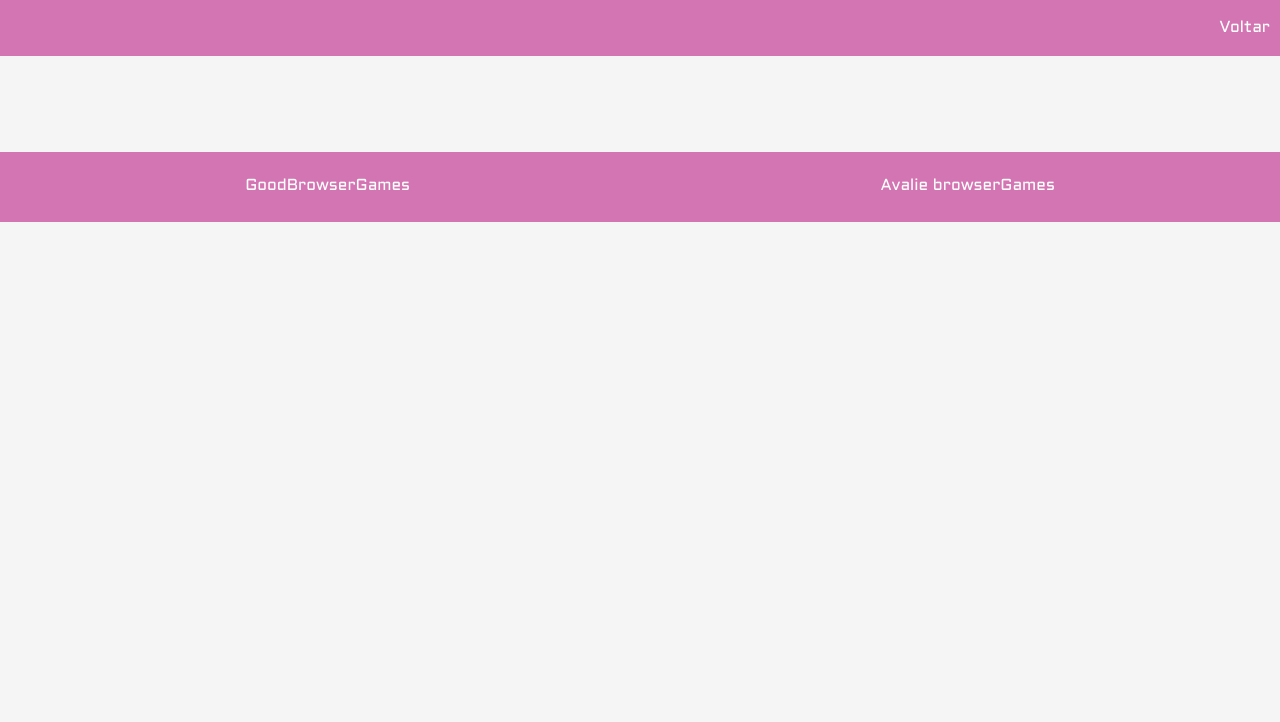
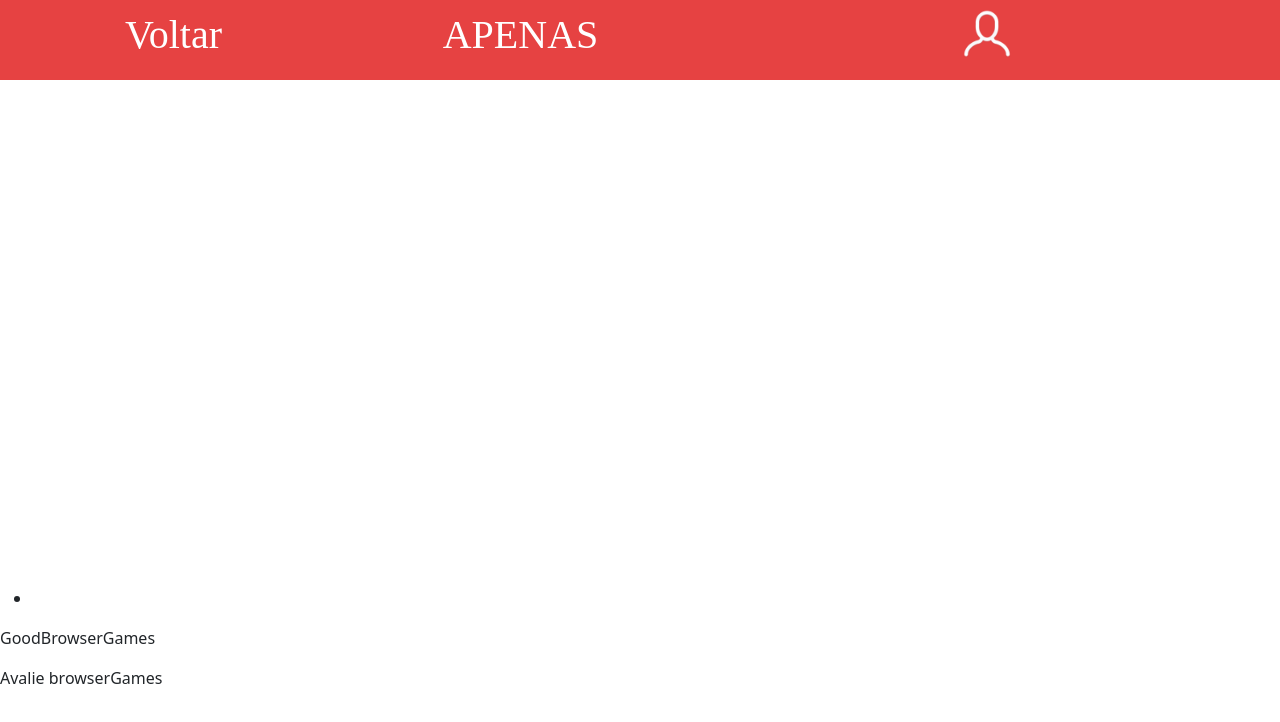
Before and after one commit to MuriloRBS/Projeto-GoodBrowserGames, a website: page src/main/resources/static/browserGame.html in a window 1280 px wide. Drawn offline with nearby package versions, Linux system fonts and the light colour scheme; no server answers.

Commit message:
V40Oficial

```diff
--- a/src/main/resources/static/browserGame.html
+++ b/src/main/resources/static/browserGame.html
@@ -1,12 +1,23 @@
 <html>
     <head>
         <meta charset="utf-8"/>
-        <title>ExaltaGame</title>
+        <title>Apenas Bombados</title>
         <script src="javascript/APIService.js"></script>
-        <script src="javascript/browserGamePage.js"></script>
-        <link rel="stylesheet" href="css/styleBrowserGame.css"/>
+        <script src="javascript/updateGame.js"></script>
+        <link rel="stylesheet" href="css/styleAdicionar.css"/>
         <meta name="viewport" content="width=device-width, initial-scale=1.0">
+        <link href="https://cdn.jsdelivr.net/npm/bootstrap@5.2.0-beta1/dist/css/bootstrap.min.css" rel="stylesheet" integrity="sha384-0evHe/X+R7YkIZDRvuzKMRqM+OrBnVFBL6DOitfPri4tjfHxaWutUpFmBp4vmVor" crossorigin="anonymous">
     </head>
+<head>
+
+    <div class="header">
+     <section class="container1 flex">
+        <div class="item flex-item-1"><li class="voltarBtn"><a href="profile.html"><p>Voltar</p></a></li></div>
+        <div class="item flex-item-1 title1">APENAS BOMBADOS</div>
+        <div class="item flex-item-1"><a href="profile.html"><img src="imagens/iconePerfil.png" style="width: auto; max-height: 10%; "></a></div>
+    </section>
+      </header>
+</head>
     <body onload="getBrowserGame()">
         <section>
             <nav>
```
Also changed, not shown: target/classes/static/browserGame.html (+14 -3 lines).
